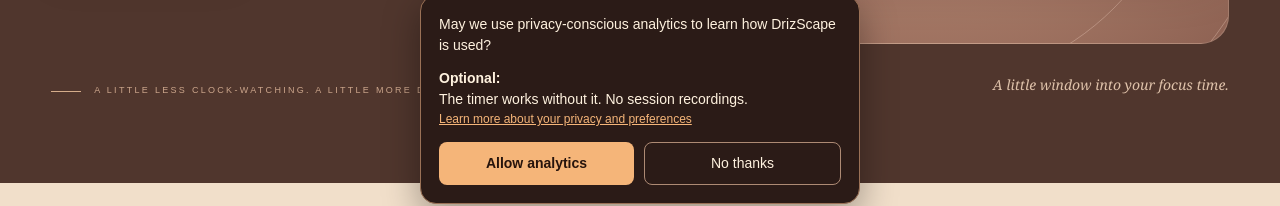
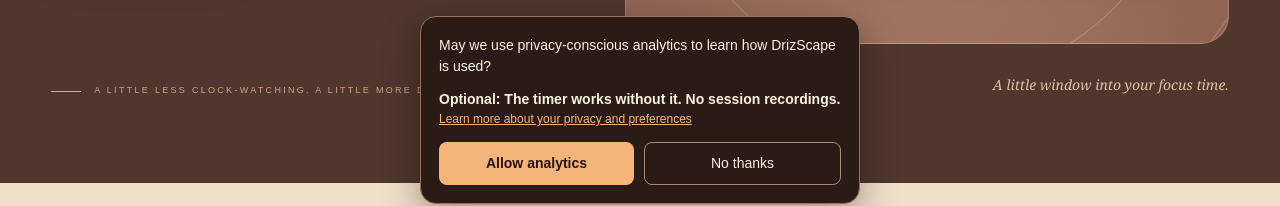
Before and after one commit to ShaphC/driz-lo, a Next.js app: page / in a window 1280 px wide. Shown: the part 580-786 px from the top of the page. Built offline with nearby package versions, Linux system fonts and the light colour scheme; no server answers.

Commit message:
put them on one line

```diff
--- a/components/AnalyticsConsent.tsx
+++ b/components/AnalyticsConsent.tsx
@@ -74,8 +74,9 @@ export default function AnalyticsConsent() {
       </p>
 
       <p>
-        <strong>Optional:</strong>
-        <p>The timer works without it. No session recordings.</p>
+        <strong>
+          Optional: The timer works without it. No session recordings.
+        </strong>
       </p>
 
       <p style={{ margin: "0 0 14px", fontSize: 12 }}>
```
